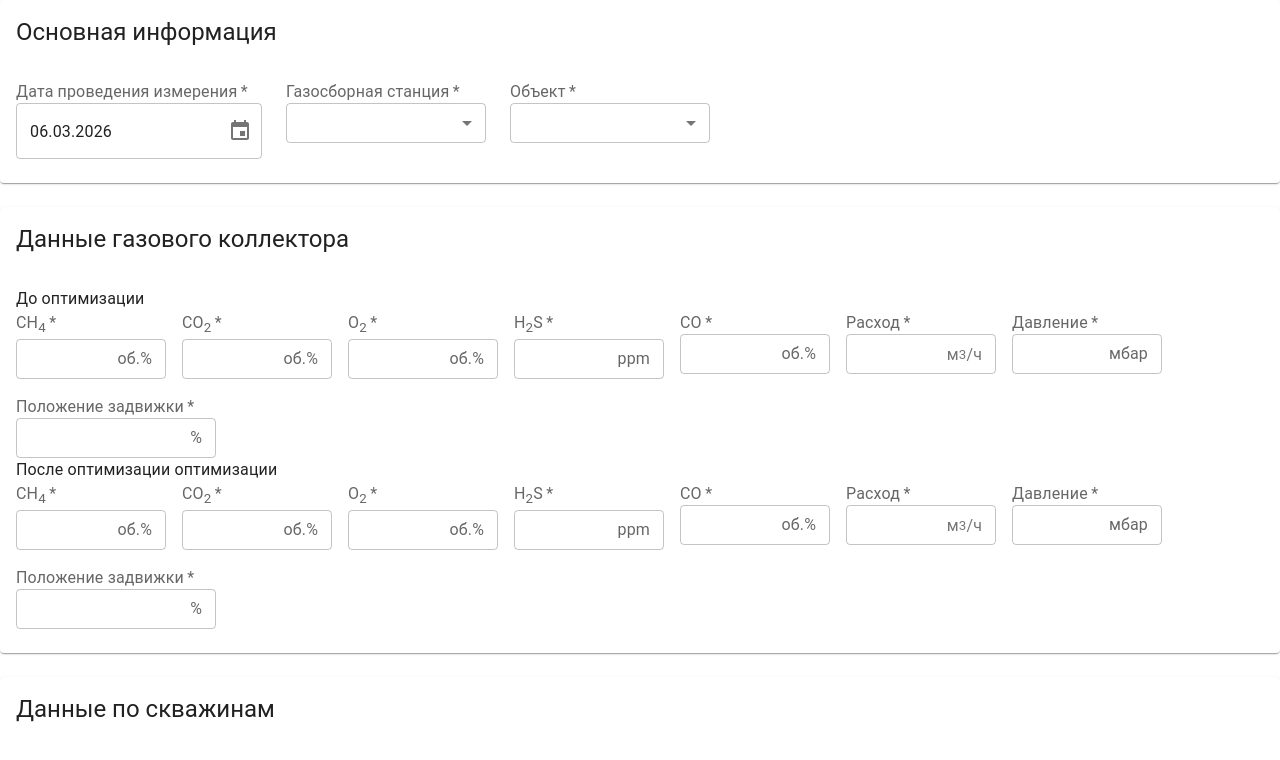
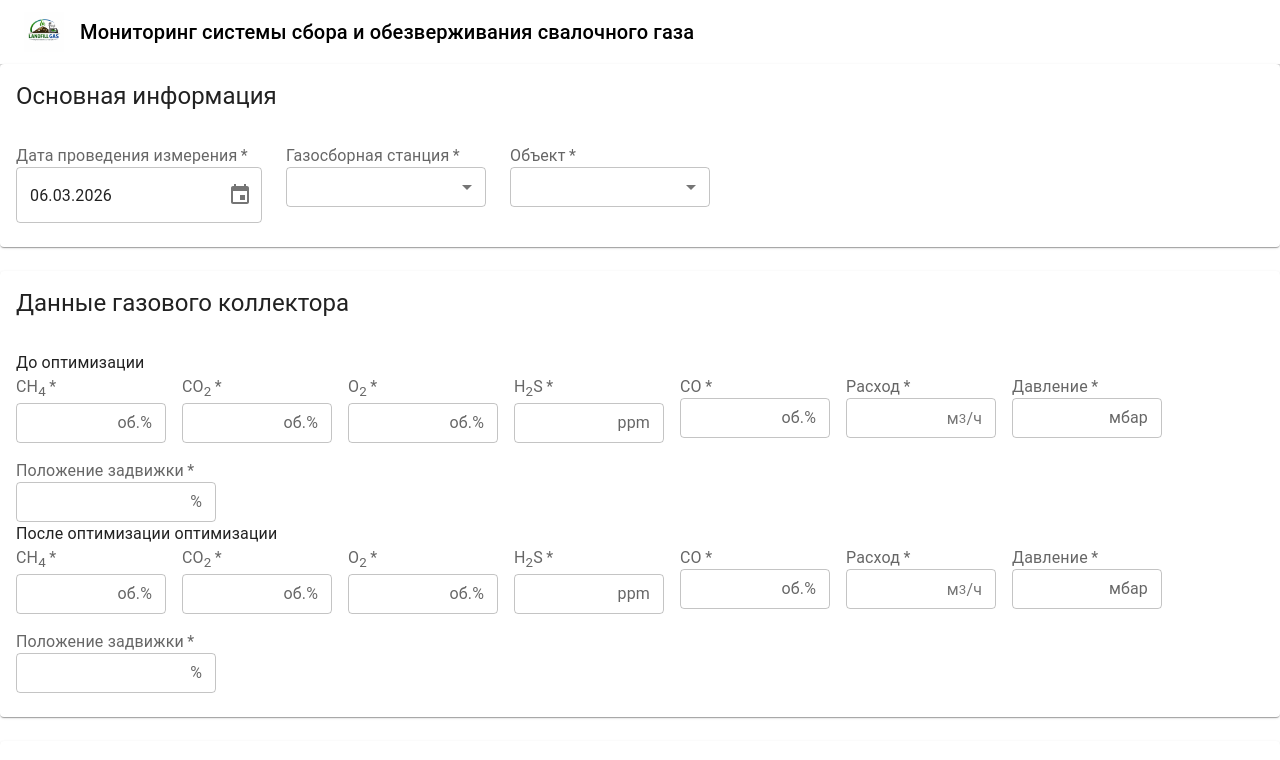
Before and after one commit to bevuxyna/gas-monitoring, a React (Create React App) app: page / in a window 1280 px wide. Shown: the top 760 px of the page. Built offline with nearby package versions, Linux system fonts and the light colour scheme.

Commit message:
add app bar

```diff
--- a/public/index.html
+++ b/public/index.html
@@ -24,7 +24,7 @@
       work correctly both with client-side routing and a non-root public URL.
       Learn how to configure a non-root public URL by running `npm run build`.
     -->
-    <title>React App</title>
+    <title>Мониторинг системы сбора и обезверживания свалочного газа</title>
 </head>
 <body>
 <noscript>You need to enable JavaScript to run this app.</noscript>
--- a/src/App.tsx
+++ b/src/App.tsx
@@ -1,9 +1,11 @@
 import React from 'react';
 import Form from "./components/Form/Form";
+import Header from "./components/Header/Header";
 
 function App() {
     return (
         <div className="App">
+            <Header />
             <Form />
         </div>
     );
--- /dev/null
+++ b/src/components/Header/Header.tsx
@@ -0,0 +1,27 @@
+import React from "react";
+import { AppBar, Toolbar, Typography, Box } from "@mui/material";
+import logo from "../../assets/logo.png";
+
+export default function Header() {
+    return (
+        <AppBar position="static" color="inherit">
+            <Toolbar>
+
+                <Box
+                    component="img"
+                    src={logo}
+                    alt="Landfill Gas Monitoring"
+                    sx={{
+                        height: 40,
+                        mr: 2
+                    }}
+                />
+
+                <Typography variant="h6" component="div">
+                    Мониторинг системы сбора и обезверживания свалочного газа
+                </Typography>
+
+            </Toolbar>
+        </AppBar>
+    );
+}
```
Also changed, not shown: src/declarations.d.ts (added, +14 -0 lines), public/manifest.json, src/assets/logo.png (added), 1 other file (tests, documents, lock files or other folders).
